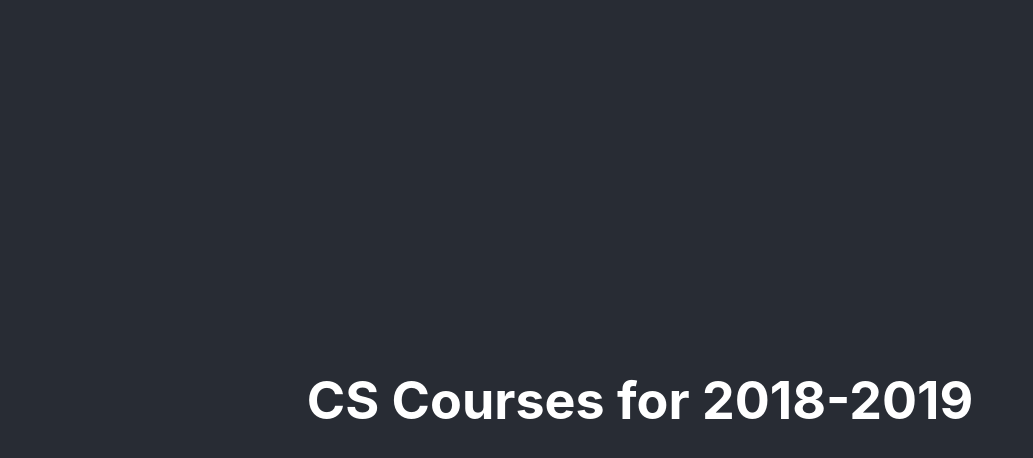
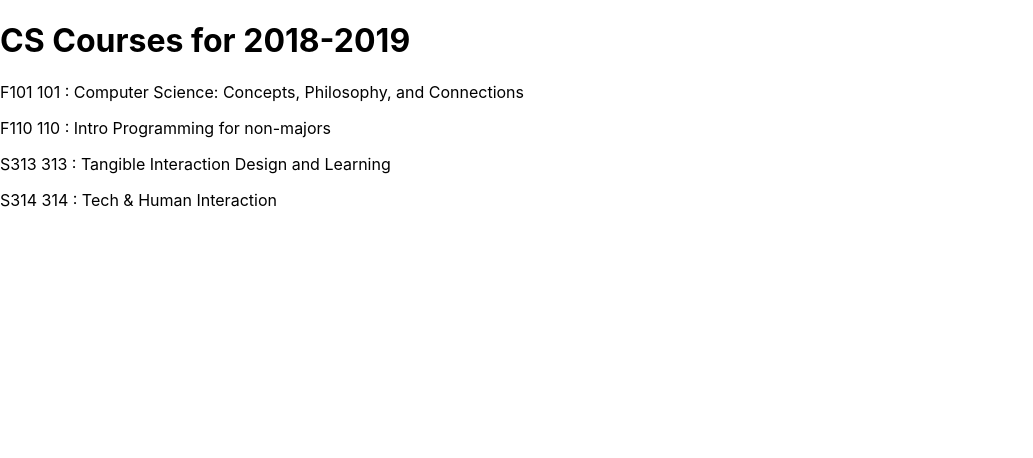
Before and after one commit to jeffersonxu/react_tutorial, a React (Create React App) app: page / in a window 1280 px wide. Shown: the top 458 px of the page, without its empty margins (0-1033 px from the left). Built offline with nearby package versions, Linux system fonts and the light colour scheme.

Commit message:
show list of courses

```diff
--- a/src/App.js
+++ b/src/App.js
@@ -1,16 +1,43 @@
 import './App.css';
+import Banner from './components/Banner'
+import CourseList from './components/CourseList'
 
 const schedule = {
-  title: "CS Courses for 2018-2019"
+  "title": "CS Courses for 2018-2019",
+  "courses": {
+    "F101" : {
+      "term": "Fall",
+      "number": "101",
+      "meets" : "MWF 11:00-11:50",
+      "title" : "Computer Science: Concepts, Philosophy, and Connections"
+    },
+    "F110" : {
+      "term": "Fall",
+      "number": "110",
+      "meets" : "MWF 10:00-10:50",
+      "title" : "Intro Programming for non-majors"
+    },
+    "S313" : {
+      "term": "Spring",
+      "number": "313",
+      "meets" : "TuTh 15:30-16:50",
+      "title" : "Tangible Interaction Design and Learning"
+    },
+    "S314" : {
+      "term": "Spring",
+      "number": "314",
+      "meets" : "TuTh 9:30-10:50",
+      "title" : "Tech & Human Interaction"
+    }
+  }
 };
 
 function App() {
   return (
-    <div className="App">
-      <header className="App-header">
-        <h1>{schedule.title}</h1>
-      </header>
-    </div>
+    <>
+      <Banner title={schedule.title}></Banner>
+      <CourseList courses={schedule.courses}></CourseList>
+    </>
   );
 }
 
--- /dev/null
+++ b/src/components/Banner.jsx
@@ -0,0 +1,7 @@
+function Banner(props) {
+    return (
+        <h1>{props.title}</h1>
+    );
+}
+
+export default Banner;
--- /dev/null
+++ b/src/components/CourseList.jsx
@@ -0,0 +1,21 @@
+function CourseItem(props) {
+    return (
+        <p>{props.term} {props.number} : {props.title}</p>
+    )
+}
+
+function CourseList(props) {
+    let courses = props.courses;
+    const listItems = Object.keys(courses).map((key) =>
+        <CourseItem term={key}
+                    number={courses[key]['number']}
+                    title={courses[key]['title']}>
+        </CourseItem>
+    );
+
+    return (
+       listItems
+    );
+}
+
+export default CourseList;
```
